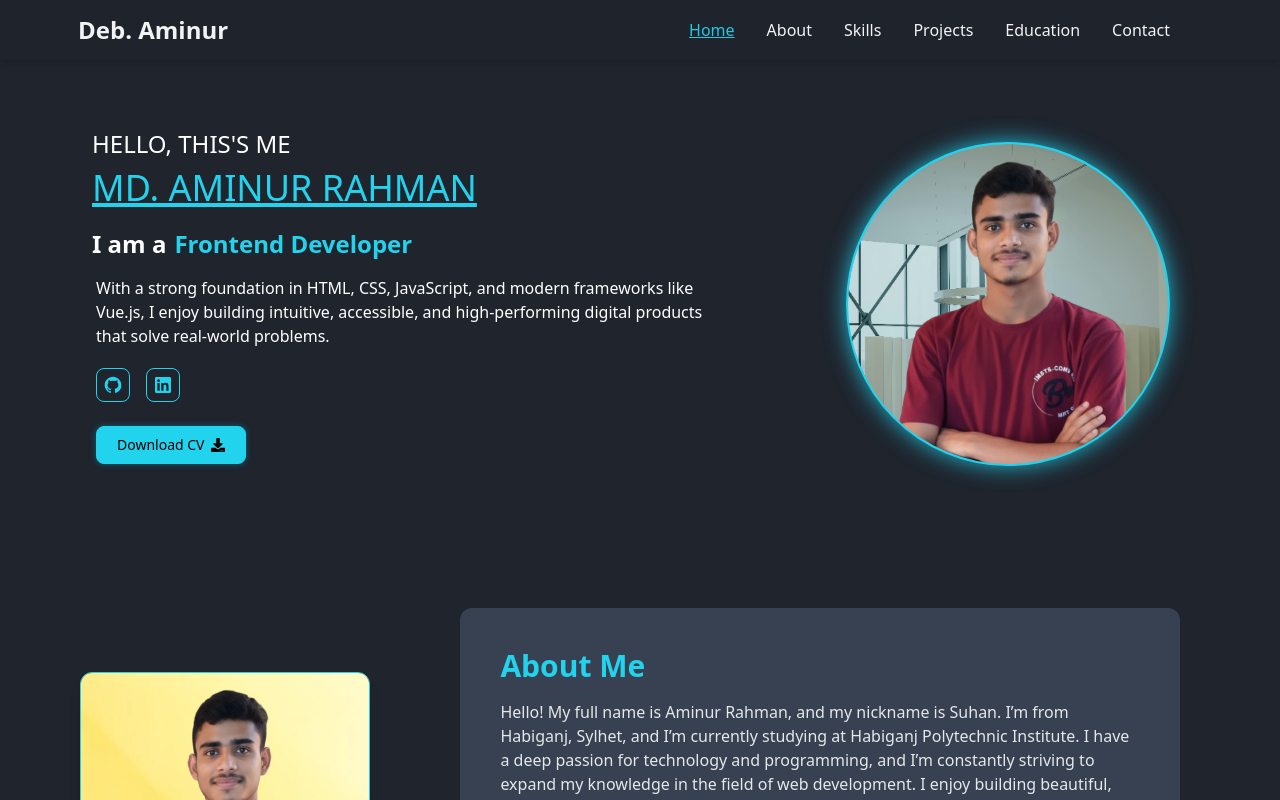
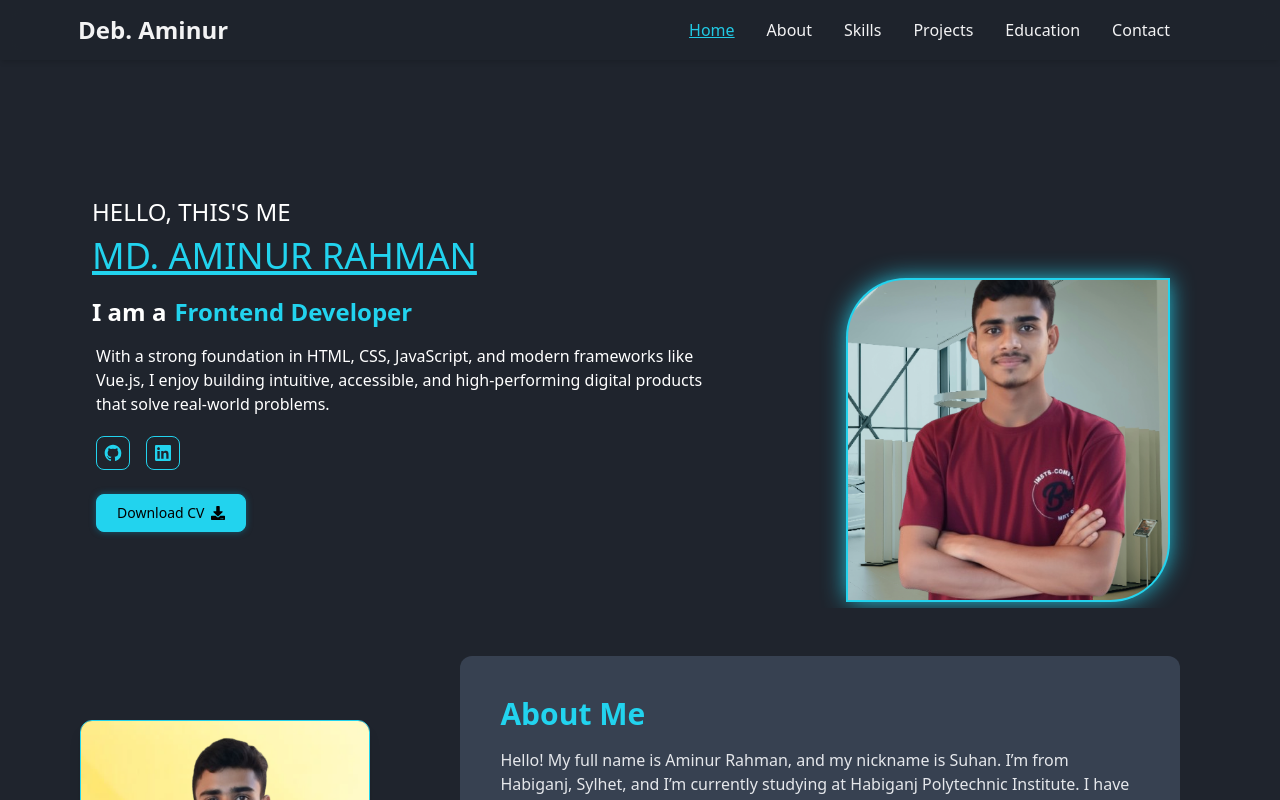
Before and after one commit to arsuhan/My-Portfolio, a Vue app: page / in a window 1280 px wide. Shown: the top 800 px of the page. Built offline with nearby package versions, Linux system fonts and the light colour scheme.

Commit message:
images update

```diff
--- a/src/views/Hero.vue
+++ b/src/views/Hero.vue
@@ -6,7 +6,8 @@
     class="md:py-2 bg-[#1f242d] md:min-h-[600px] lg:min-h-[560px] overflow-x-hidden"
   >
     <section class="lg:mt-40 flex items-center justify-center md:px-4 xs:px-4 relative">
-      <div class="items-center xs:mx-4 md:mx-10 lg:mx-24 flex flex-wrap lg:flex-nowrap">
+      <!-- <div class="items-center xs:mx-4 md:mx-10 lg:mx-24 flex flex-wrap lg:flex-nowrap"> -->
+      <div class="items-center xs:mx-4 md:mx-10 lg:mx-24 flex flex-col-reverse lg:flex-row">
         <!-- Left Content -->
         <div class="md:mt-20 lg:-mt-10 xs:mt-24 md:mx-auto">
           <p
@@ -122,14 +123,22 @@
 
         <!-- Right Image -->
 
+        <!-- <div
+          class="hidden lg:flex justify-center lg:justify-end w-full duration-500 transition hover:scale-[1.03] h-[320px] -mt-6"
+        > -->
         <div
-          class="hidden lg:flex justify-center lg:justify-end w-full duration-500 transition hover:scale-[1.03] h-[320px] -mt-6"
+          class="lg:flex justify-center lg:justify-end w-full duration-500 transition hover:scale-[1.03] h-[320px] -mt-6 xs:mt-28"
         >
           <div
-            class="overflow-hidden rounded-full relative z-10 w-full max-w-[320px] bg-cyan-400 ring-2 dark:ring-cyan-400 ring-cyan-400 shadow-[0_0_25px_rgba(0,0,0,0.4)] shadow-cyan-400"
+            class="overflow-hidden rounded-[18%_0_18%_0] relative z-10 w-full max-w-[320px] bg-cyan-400 ring-2 dark:ring-cyan-400 ring-cyan-400 shadow-[0_0_25px_rgba(0,0,0,0.4)] shadow-cyan-400"
           >
-            <img src="/public/images/suhan1.png" alt="Img" class="w-full rounded-full" />
+            <img src="/public/images/suhan1.png" alt="Img" class="w-full h-full object-cover" />
           </div>
+          <!-- <div
+            class="overflow-hidden rounded-t-lg relative z-10 w-full max-w-[320px] bg-cyan-400 ring-2 dark:ring-cyan-400 ring-cyan-400 shadow-[0_0_25px_rgba(0,0,0,0.4)] shadow-cyan-400"
+          >
+            <img src="/public/images/suhan1.png" alt="Img" class="w-full rounded-" />
+          </div> -->
         </div>
       </div>
     </section>
```
